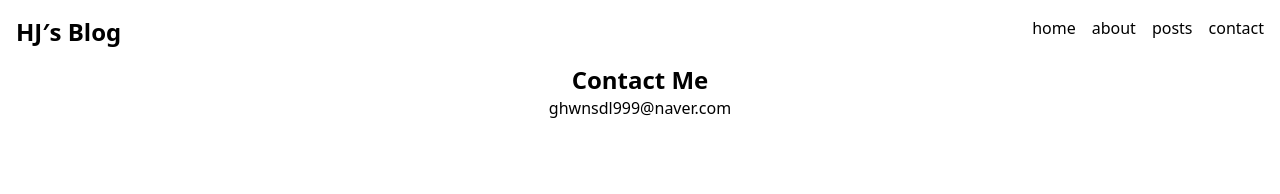
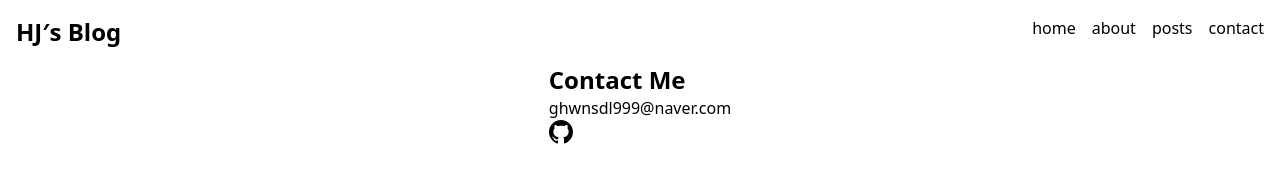
Before and after one commit to yhj12345/my_blog, a Next.js app: page /contact in a window 1280 px wide. Shown: the top 194 px of the page. Built offline with nearby package versions, Linux system fonts and the light colour scheme.

Commit message:
[FE] add : ContactMe 컴포넌트 제작 및 추가

```diff
--- a/src/app/contact/page.tsx
+++ b/src/app/contact/page.tsx
@@ -1,11 +1,10 @@
-import React from "react";
+import ContactMe from "@/components/ContactMe";
 
 const page = () => {
   return (
     <div className="w-full">
       <div className="max-w-screen-xl mx-auto flex flex-col items-center">
-        <h1 className="text-2xl font-bold">Contact Me</h1>
-        <p>ghwnsdl999@naver.com</p>
+        <ContactMe />
       </div>
     </div>
   );
--- /dev/null
+++ b/src/components/ContactMe.tsx
@@ -0,0 +1,13 @@
+import { BsGithub } from "react-icons/bs";
+
+const ContactMe = () => {
+  return (
+    <div>
+      <h1 className="text-2xl font-bold">Contact Me</h1>
+      <p>ghwnsdl999@naver.com</p>
+      <BsGithub size="24" />
+    </div>
+  );
+};
+
+export default ContactMe;
```
